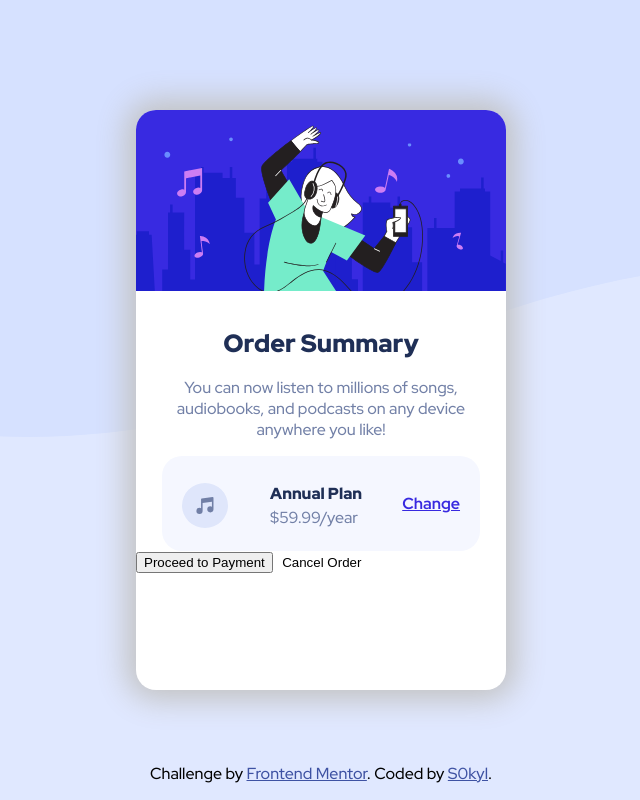
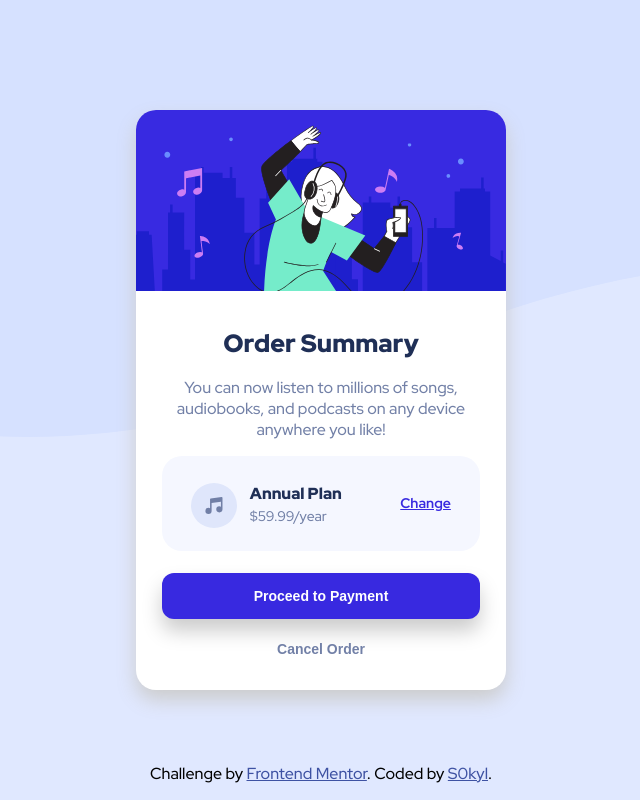
Before and after one commit to th1997/order-summary-component-main, a plain HTML site: page index.html in a window 1280 px wide. Shown: the whole page, without its empty margins (319-959 px from the left). Drawn offline with Linux system fonts and the light colour scheme.

Commit message:
Button Animation

```diff
--- a/index.html
+++ b/index.html
@@ -33,13 +33,14 @@
             <a href="#">Change</a>
           </div>
         </div>
-
+        <div class="btn_group">
           <button class="btn payment" type="button">
             Proceed to Payment
           </button>
           <button class="btn cancel" type="button">
             Cancel Order
           </button>
+        </div>
       </div>
     </div>
 
--- a/style.css
+++ b/style.css
@@ -19,7 +19,7 @@ body{
     right: 0;
     bottom: 0;
     left: 0;
-    box-shadow: 0px 0px 30px 10px rgb(194, 194, 194)
+    box-shadow: 0px 10px 20px rgb(204, 204, 204)
 }
 
 .Card_Image img{
@@ -52,11 +52,17 @@ body{
     border-radius: 20px 20px;
     margin-left: 7%;
     margin-right: 7%;
+    font-size: 16px;
+
 }
 
 .music_icon img{
     margin-top: 55%;
     max-width: 95%;
+}
+
+.price_info{
+    margin-left: -15%;
 }
 
 .plan_time{
@@ -68,11 +74,12 @@ body{
 .price{
     color: hsl(224, 23%, 55%);
     margin-top: -14%;
+    font-size: 14px;
 }
 
 .change_btn a{
     line-height: 95px;
-    font-size: 16px;
+    font-size: 14px;
     font-weight: 700;
     color: hsl(245, 75%, 52%);
 }
@@ -82,11 +89,44 @@ body{
     text-decoration: none;
 }
 
+.btn{
+    border: none;
+    cursor: pointer;
+    border-radius: 12px 12px;
+    font-size: 14px;
+    font-weight: 700;
+    padding: 4%;
+    margin-left: 7%;
+    margin-right: 7%;
+    margin-top: 1%;
+}
 
-.btn.cancel{
-    border: none;
+.btn_group{
+    display: flex;
+    flex-direction: column;
+    margin-top: 5%;
+}
+
+.payment{
+    color: white;
+    background-color: hsl(245, 75%, 52%);
+    box-shadow: 0px 12px 20px rgb(204, 204, 204)
+}
+
+.payment:hover{
+    background-color:  hsl(245, 75%, 70%)
+}
+
+.cancel{
     background-color: rgba(0, 0, 0, 0);
-    cursor: pointer;
+    color: hsl(224, 23%, 55%);
+    margin: auto;
+    margin-top: 6%;
+    padding: 0;
+}
+
+.cancel:hover{
+    color: hsl(223, 47%, 23%);
 }
 
 footer {
```
Lines whose indentation alone changed are shown as unchanged.
